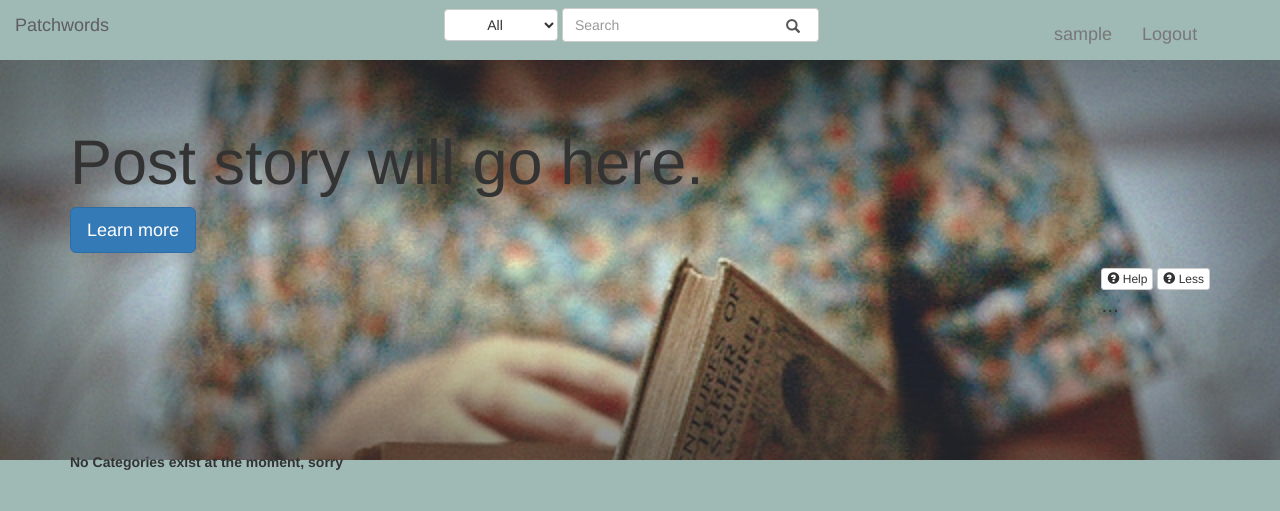
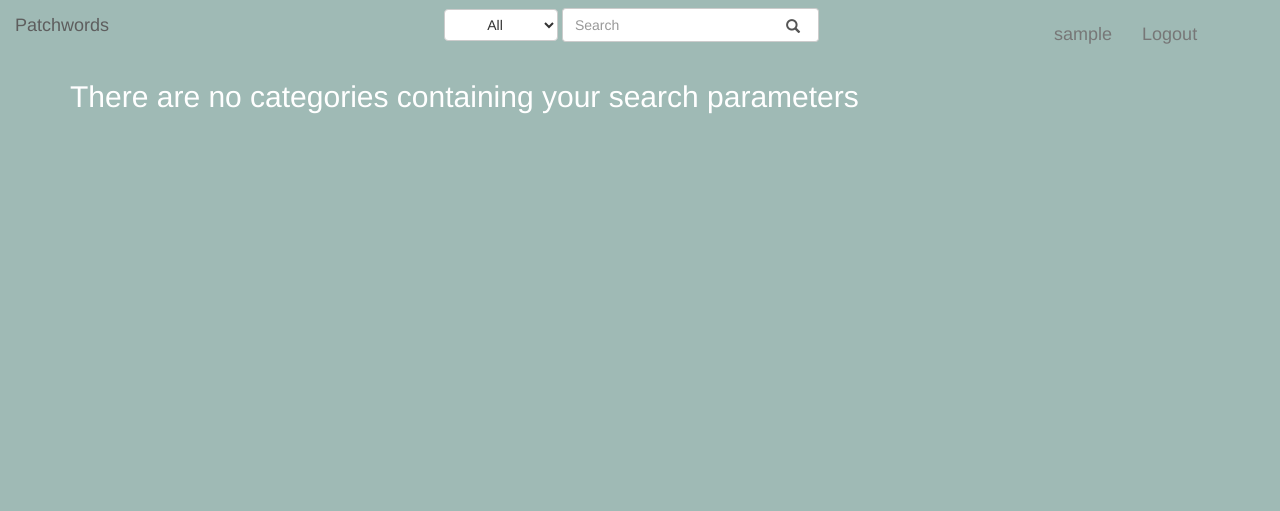
Before and after one commit to RetroMelon/PatchWords, a Django app: a page that uses patchwords_project/patchwords/templates/base.html in a window 1280 px wide. Shown: the top 511 px of the page. Run offline with Django 3.2, Linux system fonts and the light colour scheme; the visitor is signed in with stand-in values (Sample User, id 1); data that the repository does not hold is empty; some libraries are stand-ins or nearby versions.

Commit message:
All Categories page updated and some small tweaks

```diff
--- a/patchwords_project/patchwords/templates/all_categories.html
+++ b/patchwords_project/patchwords/templates/all_categories.html
@@ -5,35 +5,26 @@
 {% block title %}All Categories{% endblock %}
 
 {% block body %}
-<div class="jumbotron">
-  <div class="container" id="jumbotron-container">
-      {% if user.is_authenticated %}
-      <h1>Post story will go here.</h1>
-      <p><a class="btn btn-primary btn-lg" href="#" role="button">Learn more</a></p>
-      <div class="right-align">
-      <button id="help" class="btn btn-default btn-xs" onclick="showGif()"><span class="glyphicon glyphicon-question-sign"></span> Help</button>
-      <button id="less" class="btn btn-default btn-xs" onclick="hideGif()"/><span class="glyphicon glyphicon-question-sign"></span> Less</button>
-      <div><img src = "" id = "static/images/explanationgif.gif"/>
+  <div class="container">
+    {% if categories %}
+      <div class="panel panel-primary">
+        <div class="panel-heading">
+          <h3 class="panel-title">Categories</h3>
+        </div>
+          </br>
+          <div class="panel-body">
+          <div class="list-group">
+          {% for result in categories %}
+          <div class="list-group-item">
+          <h4 class="list-group-item-heading"><a href="{% url 'category'  result.slug %}">{{ result.title }}</a> <span class="badge">{{result.total_stories}}</span></h4>
+        </div>
+      {% endfor %}
       </div>
-      <p>...</p>
-      {% else %}
-      <img class="center-block" id="explanation-gif" src="{% static "images/explanationgif.gif" %}" alt="" />
-      {% endif %}
+      </div>
+        </div>
+    {% else %}
+      <h2 class="text-white">There are no categories containing your search parameters</h2>
+    {% endif %}
   </div>
-</div>
-<div id="main-content">
-	<div class="container">
-      {% if categories %}
-	  <h2 class = "text-white">All Categories</h2>
-	  <ul>
-      {% for category in categories %}
-				<li><a href="/patchwords/category/{{category.slug}}"><h3 class="text-white">{{category.title}}</h3></a></li>
-      {% endfor %}
-	  </ul>
-      {% else %}
-                <strong>No Categories exist at the moment, sorry</strong>
-      {% endif %}
-	  </div>
-</div>
+
 {% endblock %}
-</div>
--- a/patchwords_project/patchwords/templates/base.html
+++ b/patchwords_project/patchwords/templates/base.html
@@ -45,6 +45,7 @@
       <a class="navbar-text" href="{% url 'profile' user.username%}">{{ user.username }}</a>
       <a class="navbar-text" href="{% url 'auth_logout' %}?next=/patchwords/">Logout</a>
       {% else %}
+              <h4>
       <a class="navbar-text" href="{% url 'auth_login' %}?next=/patchwords/">Login</a>
       <a class="navbar-text" href="{% url 'registration_register' %}">Register Here</a>
           </h4>
--- a/patchwords_project/patchwords/templates/search.html
+++ b/patchwords_project/patchwords/templates/search.html
@@ -5,6 +5,7 @@
 {% block title %}Search{% endblock %}
 
 {% block body %}
+  <div class="container">
     {% if cat == 'All' or cat == 'Stories' %}
       {% if story_results %}
     <div class="panel panel-primary">
@@ -69,6 +70,7 @@
 
 
 {% endblock %}
+</div>
 {% block js_imports %}
   <script src="{% static 'js/searchMoreStories.js' %}"></script>
   <script charset="utf-8">
```
